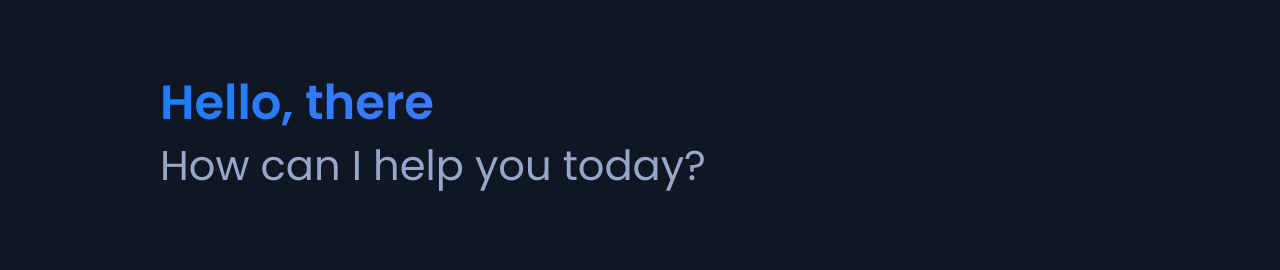
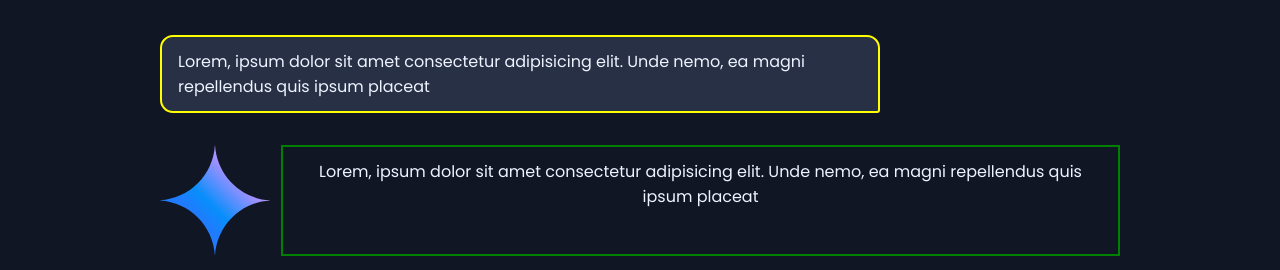
Before and after one commit to shekinahwebdev/GEMINI-CHAT-BOT, a plain HTML site: page index.html in a window 1280 px wide. Shown: the top 270 px of the page. Drawn offline with nearby package versions, Linux system fonts and the light colour scheme.

Commit message:
Update file

```diff
--- a/index.html
+++ b/index.html
@@ -46,6 +46,26 @@
         </li>
       </ul>
 
+      <section class="chats-container">
+        <div class="message user-message">
+          <p class="message-text">
+            Lorem, ipsum dolor sit amet consectetur adipisicing elit. Unde nemo,
+            ea magni repellendus quis ipsum placeat
+          </p>
+        </div>
+        <div class="message bot-message">
+          <img
+            src="assets/gemini-chatbot-logo.svg"
+            alt="gemini-chatbot-logo"
+            class="avatar"
+          />
+          <p class="message-text">
+            Lorem, ipsum dolor sit amet consectetur adipisicing elit. Unde nemo,
+            ea magni repellendus quis ipsum placeat
+          </p>
+        </div>
+      </section>
+
       <!-- Prompt Input-->
       <section class="prompt-container">
         <div class="prompt-wrapper">
--- a/style.css
+++ b/style.css
@@ -189,6 +189,7 @@ body.light-theme {
   height: 80%;
   border-radius: 50%;
   color: var(--secondary-color-1);
+  cursor: pointer;
 }
 
 #send-prompt-btn:hover,
@@ -205,4 +206,36 @@ body.light-theme {
 
 .message {
   text-align: center;
+  margin-bottom: 2rem;
 }
+
+.container :is(.app-header, .suggestions) {
+  display: none;
+}
+
+.chats-container .message {
+  display: flex;
+  /* border: 2px solid; */
+  gap: 11px;
+}
+
+.chats-container .message .message-text {
+  border: 2px solid green;
+  padding: 12px 16px;
+  /* word-wrap: break-word;
+  white-space: pre-line; */
+}
+
+.chats-container .user-message {
+  display: flex;
+  align-items: flex-end;
+}
+
+.chats-container .user-message .message-text {
+  background-color: var(--secondary-color);
+  max-width: 75%;
+  border: 2px solid yellow;
+  padding: 12px 16px;
+  border-radius: 13px 13px 3px 13px;
+  text-align: left;
+}
```
Also changed, not shown: assets/gemini-chatbot-logo.svg (added).
